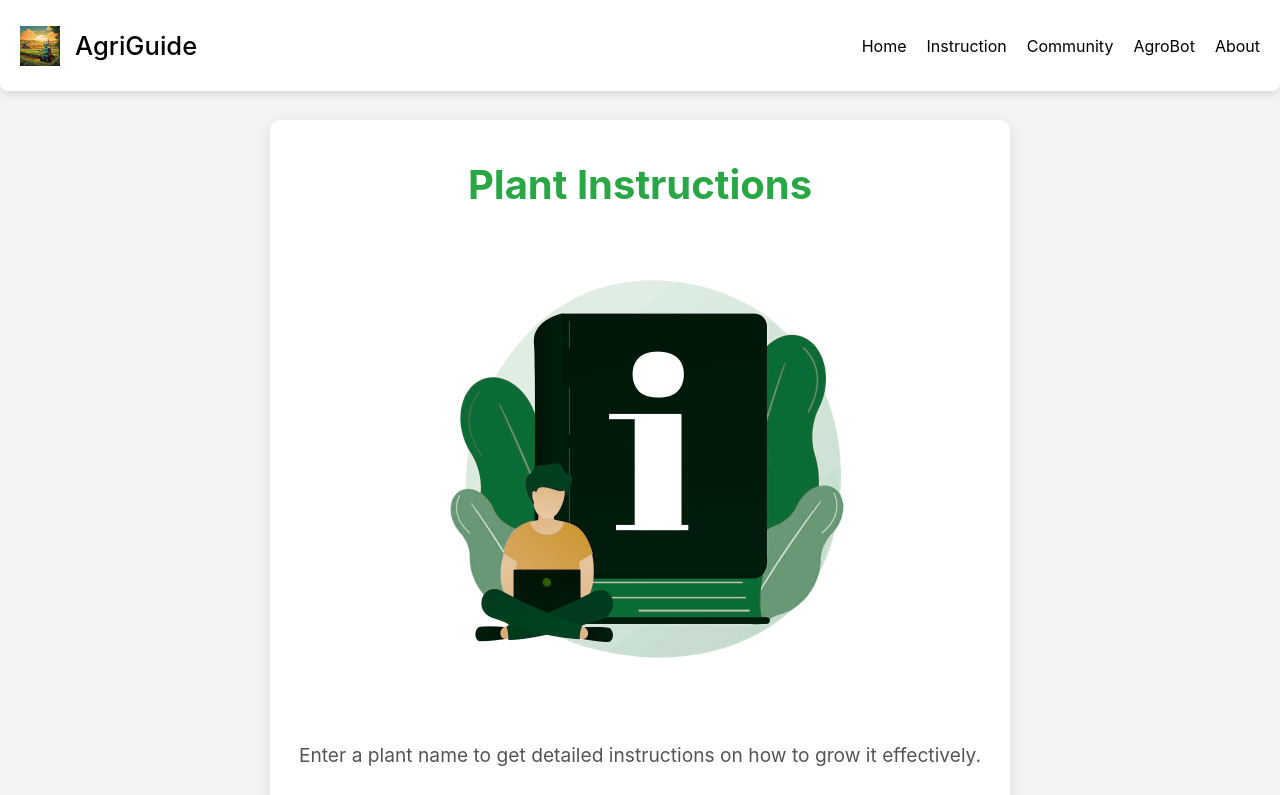
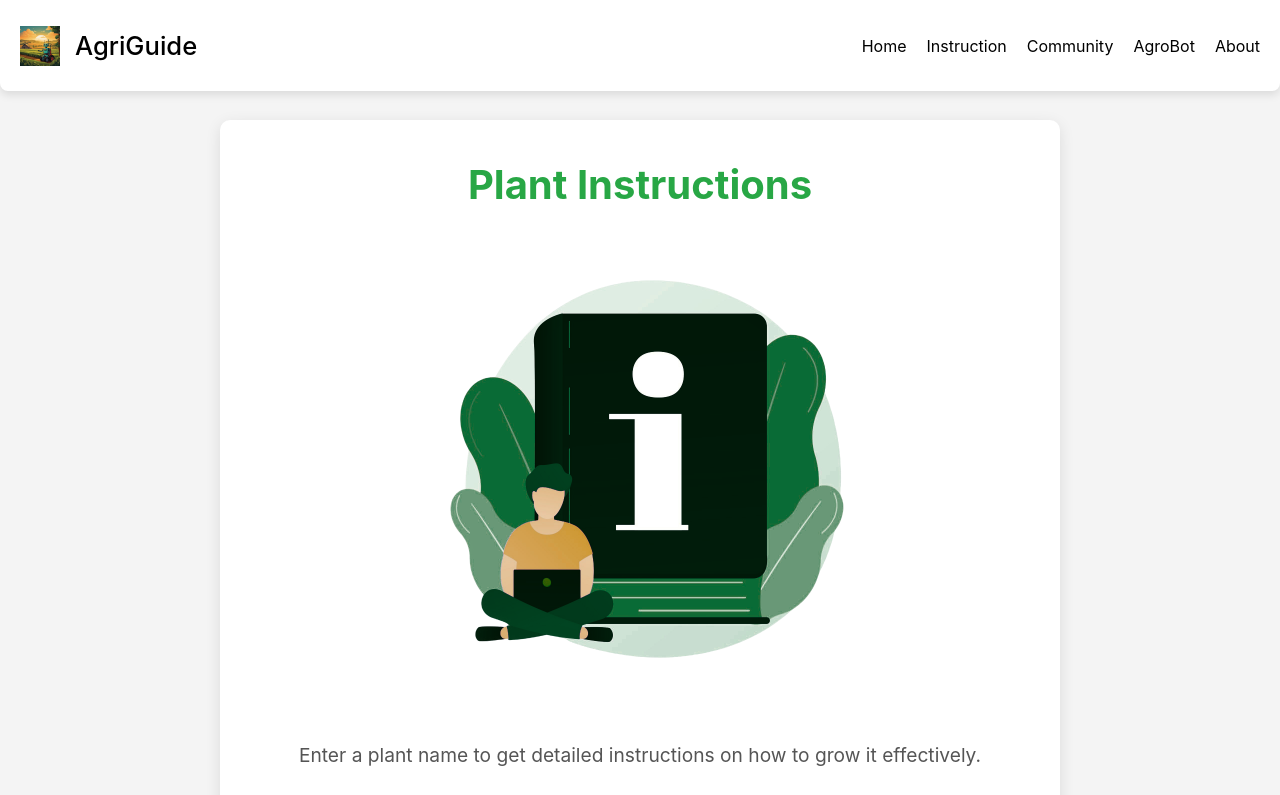
Before and after one commit to YutharsanS/AgroGuide, a React (Vite) app in the folder frontend/: page /instruction in a window 1280 px wide. Shown: the top 795 px of the page. Built offline with nearby package versions, Linux system fonts and the light colour scheme.

Commit message:
Change color to common in all pages

```diff
--- a/frontend/src/pages/Community.css
+++ b/frontend/src/pages/Community.css
@@ -5,7 +5,7 @@
     margin-top: 120px;
     margin-bottom: 300px;
     padding: 20px;
-    background-color: #f9f9f9;
+    background-color: #fff;
     border-radius: 10px;
     box-shadow: 0 5px 15px rgba(0, 0, 0, 0.1);
   }
--- a/frontend/src/pages/Instruction.css
+++ b/frontend/src/pages/Instruction.css
@@ -1,5 +1,5 @@
   .instruction-container {
-    max-width: 700px;
+    max-width: 800px;
     margin: 120px auto;
     padding: 20px;
     background-color: #fff;
```
